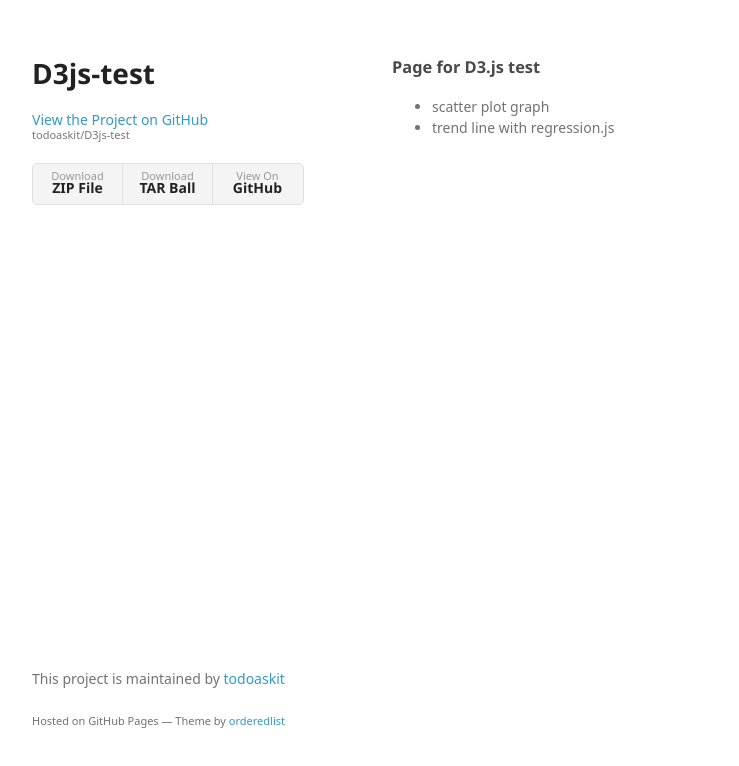
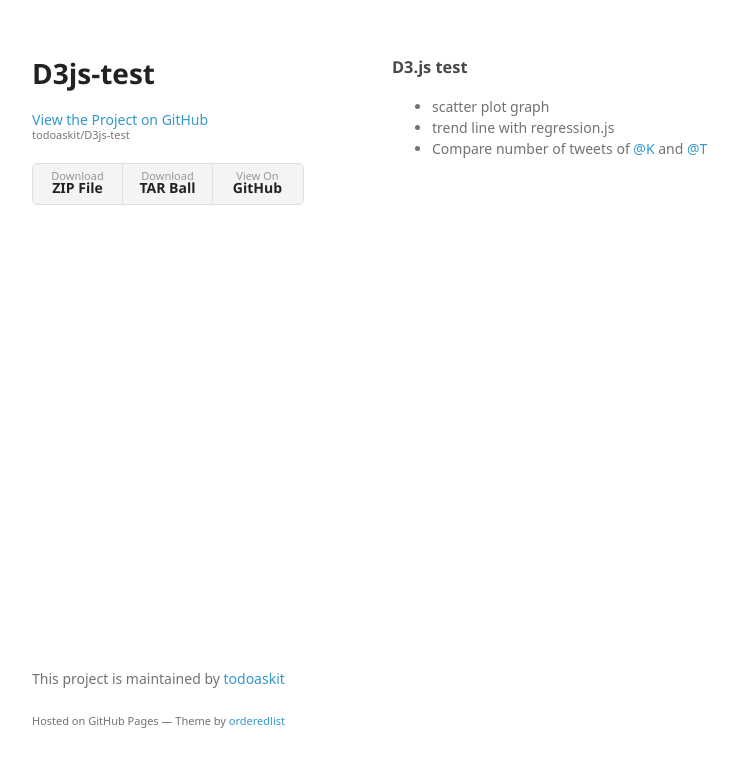
Before and after one commit to dongkwan-kim/D3js-test, a plain HTML site: page index.html in a window 1280 px wide. Shown: the whole page, without its empty margins (178-917 px from the left). Drawn offline with Linux system fonts and the light colour scheme; a web font is replaced by a local one.

```diff
--- a/index.html
+++ b/index.html
@@ -29,11 +29,13 @@
       </header>
       <section>
         <h3>
-<a id="page-for-d3js-test" class="anchor" href="#page-for-d3js-test" aria-hidden="true"><span aria-hidden="true" class="octicon octicon-link"></span></a>Page for D3.js test</h3>
+<a id="d3js-test" class="anchor" href="#d3js-test" aria-hidden="true"><span aria-hidden="true" class="octicon octicon-link"></span></a>D3.js test</h3>
 
 <ul>
 <li>scatter plot graph</li>
 <li>trend line with regression.js</li>
+<li>Compare number of tweets of <a href="https://github.com/K" class="user-mention">@K</a> and <a href="https://github.com/T" class="user-mention">@T</a>
+</li>
 </ul>
       </section>
       <footer>
--- a/params.json
+++ b/params.json
@@ -1,6 +1,6 @@
 {
   "name": "D3js-test",
   "tagline": "",
-  "body": "### Page for D3.js test\r\n- scatter plot graph\r\n- trend line with regression.js",
+  "body": "### D3.js test\r\n- scatter plot graph\r\n- trend line with regression.js\r\n- Compare number of tweets of @K and @T",
   "note": "Don't delete this file! It's used internally to help with page regeneration."
 }
```
